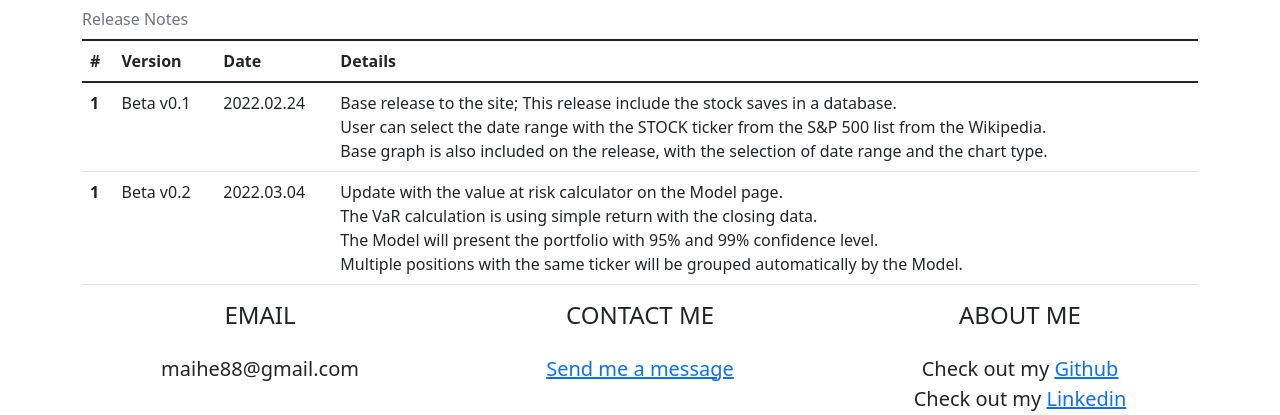
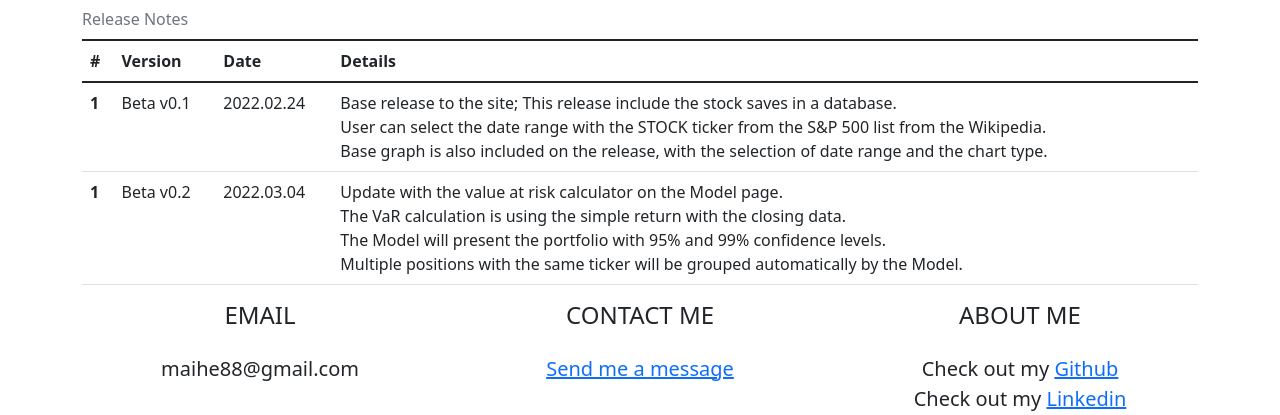
Before and after one commit to mablic/sstradingapp, a Django app: page /about/ in a window 1280 px wide. Shown: the part 93-508 px from the top of the page. Run offline with Django 4.2, Linux system fonts and the light colour scheme; some libraries are stand-ins or nearby versions.

Commit message:
release v0.2

```diff
--- a/web_app/templates/web_app/about.html
+++ b/web_app/templates/web_app/about.html
@@ -27,8 +27,8 @@
 			<td>2022.03.04</td>
 			<td>
 				<p style="margin:0;">Update with the value at risk calculator on the Model page.</p>
-				<p style="margin:0;">The VaR calculation is using simple return with the closing data.</p>
-				<p style="margin:0;">The Model will present the portfolio with 95% and 99% confidence level.</p>
+				<p style="margin:0;">The VaR calculation is using the simple return with the closing data.</p>
+				<p style="margin:0;">The Model will present the portfolio with 95% and 99% confidence levels.</p>
 				<p style="margin:0;">Multiple positions with the same ticker will be grouped automatically by the Model.</p>
 			</td>
 		</tr>
```
